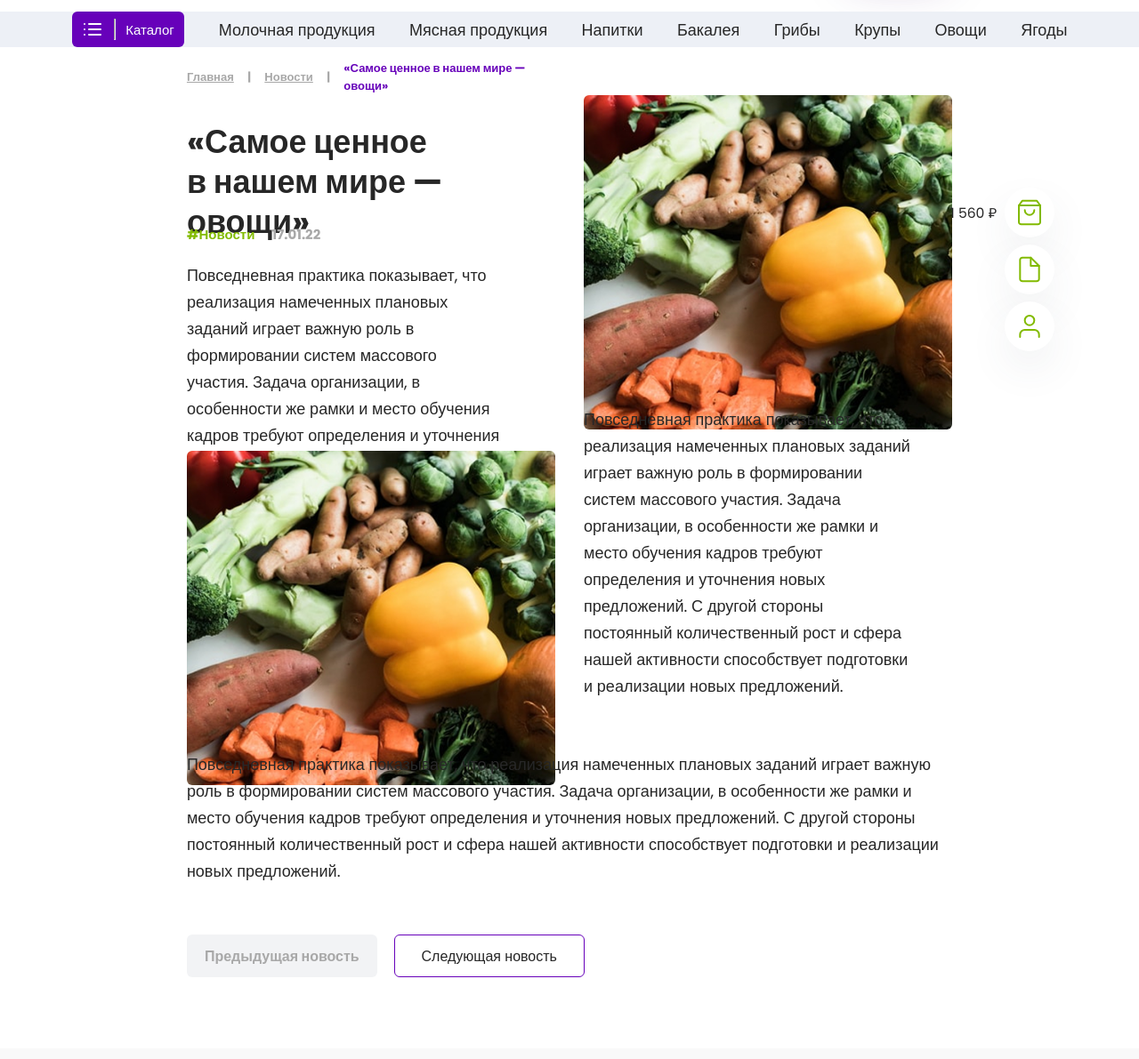
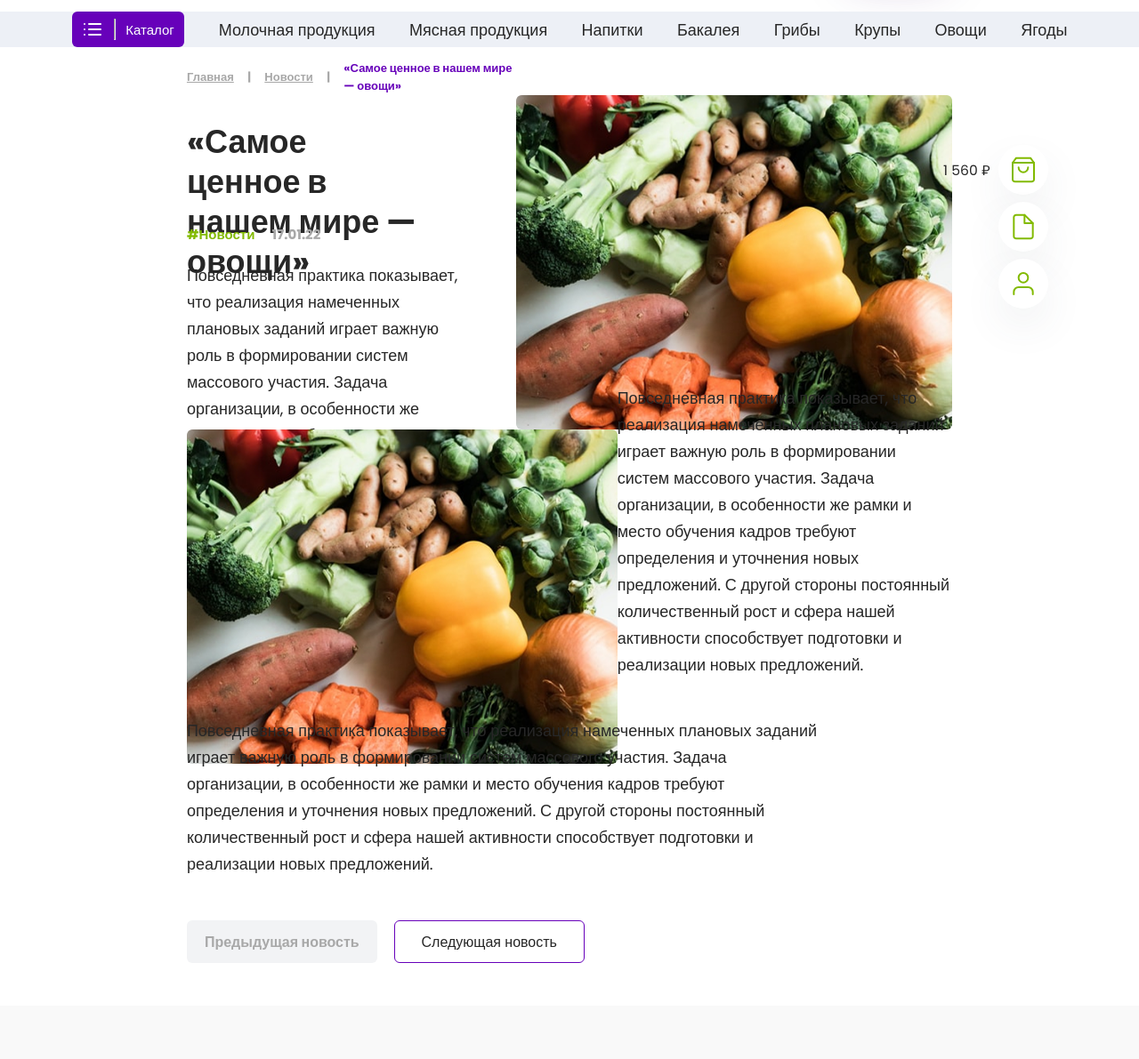
Before and after one commit to incold13/website-16-TDA, a plain HTML site: page Text Page/index.html in a window 1280 px wide. Shown: the part 109-1300 px from the top of the page at 89% size. Drawn offline with Linux system fonts and the light colour scheme; files whose address does not match are found by name.

Commit message:
dsadasdas

```diff
--- a/Text Page/index.html
+++ b/Text Page/index.html
@@ -10,12 +10,19 @@
    <header>
         <nav>
             <a href="../Main/index.html"><img class="main1_logo" src="./assets/logo.svg" alt=""></a>
-            <div class="main1_icons_2_4"><img src="./assets/main1_icons_1_mobile.svg" alt=""></div>
             <div class="block_search">
-                <input class="header_input" type="search" placeholder="Поиск">
-                <div class="header_block1">
-                    <img src="./assets/search.svg" alt="">
-                </div>
+               <input class="header_input" type="search" placeholder="Поиск">
+               <div class="header_block1">
+                  <img src="./assets/search.svg" alt="">
+               </div>
+            </div>
+            <div class="main1_icons_2_4">
+               <img src="./assets/main1_icons_1_mobile.svg" alt="">
+               <div class="main1_icons_2_4_all3">
+                  <img src="./assets/main1_icons_2_mobile.svg" alt="">
+                  <img src="./assets/main1_icons_3_mobile.svg" alt="">
+                  <img src="./assets/main1_icons_4_mobile.svg" alt="">
+               </div>
             </div>
             <div class="header_block2">
                 <img src="./assets/navigation.svg" alt="">
@@ -49,7 +56,8 @@
             <ul>
                 <a href=""><li>Молочная продукция</li></a>
                 <a href=""><li>Мясная продукция</li></a>
-                <a href=""><li>Напитки</li></a>
+                <a href=""><li class="header2_oneli">Напитки</li></a>
+                <img class="header2_3toch" src="./assets/3toch.svg" alt="">
                 <a href=""><li>Бакалея</li></a>
                 <a href=""><li>Грибы</li></a>
                 <a href=""><li>Крупы</li></a>
--- a/Text Page/index.js
+++ b/Text Page/index.js
@@ -23,6 +23,7 @@ const main1 = document.querySelector('#main1');
 main1.innerHTML = newsArr.map((item) => {
    return `
       <div class="main1_all">
+         <div class="main1_block1">
             <div class="main1_text">
                <div class="main1_links">
                   ${item.links.map((link, index) => {
@@ -42,10 +43,13 @@ main1.innerHTML = newsArr.map((item) => {
             <div class="main1_img">
                <img class="main1_img1" src="${item.img}" alt="">
             </div>
+         </div>
+         <div class="main1_block2">
             <div class="main1_img_block">
                <img class="main1_img2" src="${item.img}" alt="">
             </div>
             <p class="main1_p5">${item.text2}</p>
+         </div>
          <p class="main1_p6">${item.text3}</p>
          <div class="main1_button">
             <button class="main1_button1">${item.buttons[0]}</button>
--- a/Text Page/style.scss
+++ b/Text Page/style.scss
@@ -159,6 +159,9 @@ header {
                 color: #272727;
                 transition: transform 0.2s ease;
             }
+            .header2_3toch {
+               display: none;
+            }
             a:hover {
                transform: scale(1.03);
             }
@@ -167,20 +170,23 @@ header {
 }
 .main1 {
    width: 100vw;
-   height: 141vh;
+   height: 135vh;
    display: flex;
    justify-content: center;
    align-items: center;
    .main1_all {
       width: 67.2vw;
-      min-height: 100vh;
-      display: grid;
-      grid-template-columns: 1fr 1fr;
-      grid-template-rows: 47vh 47vh 8vh;
-      column-gap: 2.5vw;
-      row-gap: 3vh;
-      position: relative;
+      height: 131vh;
+      gap: 2vh;
+      display: flex;
+      flex-direction: column;
+      .main1_block1 {
+         display: flex;
+         align-items: start;
+         justify-content: space-between;
+         height: 45vh;
          .main1_text {
+            width: 31vw;
             display: grid;
             grid-template-rows: 70px 115px 43px;
             flex-direction: column;
@@ -243,48 +249,50 @@ header {
             align-items: end;
             height: 52vh;
             .main1_img1 {
-            width: 100%;
                height: 47vh;
-            object-fit: cover;
                border-radius: 6px;
             }
          }
+      }
+      .main1_block2 {
+         display: flex;
+         flex-direction: row;
+         align-items: center;
+         justify-content: space-between;
+         height: 52vh;
          .main1_img_block {
             display: flex;
             align-items: end;
             height: 52vh;
             .main1_img2 {
-            width: 100%;
                height: 47vh;
-            object-fit: cover;
                border-radius: 6px;
             }
          }
          .main1_p5 {
-         width: 90%;
-         height: 40vh;
+            width: 32vw;
+            height: 28vh;
             display: flex;
             align-items: end;
             font-size: 1.1255rem;
             line-height: 30px;
             color: #272727;
          }
+      }
       .main1_p6 {
-         grid-column: 1 / 3;
-         width: 100%;
-         height: 16vh;
+         width: 56vw;
+         height: 14vh;
          display: flex;
          align-items: end;
          font-size: 1.125rem;
          line-height: 30px;
-         color: #272727;
+         color: #272727
       }
       .main1_button {
-         grid-column: 1 / 3;
          display: flex;
          flex-direction: row;
          gap: 1.5vw;
-         height: 18vh;
+         height: 10vh;
          align-items: end;
          .main1_button1 {
             width: 16.7vw;
@@ -312,7 +320,7 @@ header {
          }
       }
       .ostup {
-         height: 5vh;
+         display: none;
       }
       .main1_icons {
          width: 10vw;
@@ -320,8 +328,8 @@ header {
          display: flex;
          justify-content: end;
          position: absolute;
-         top: 18vh;
-         right: -9vw;
+         top: 34vh;
+         right: 8vw;
          .main1_icons_all {
             display: flex;
             flex-direction: column;
```
Also changed, not shown: Text Page/assets/3toch.svg (added), Text Page/assets/main1_icons_1_mobile.svg (added), Text Page/assets/main1_icons_2_mobile.svg (added), Text Page/assets/main1_icons_3_mobile.svg (added), Text Page/assets/main1_icons_4_mobile.svg (added), Text Page/style.css, 1 other file. Lines whose indentation alone changed are shown as unchanged.
